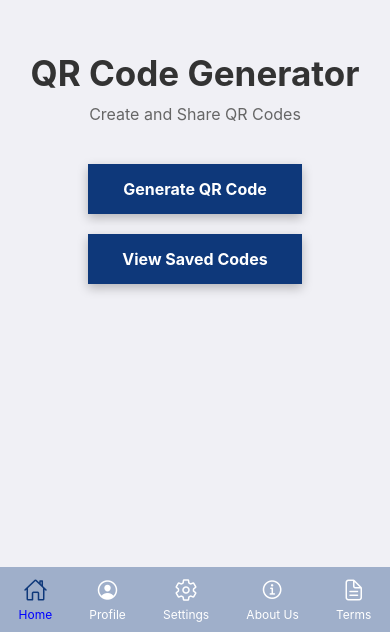
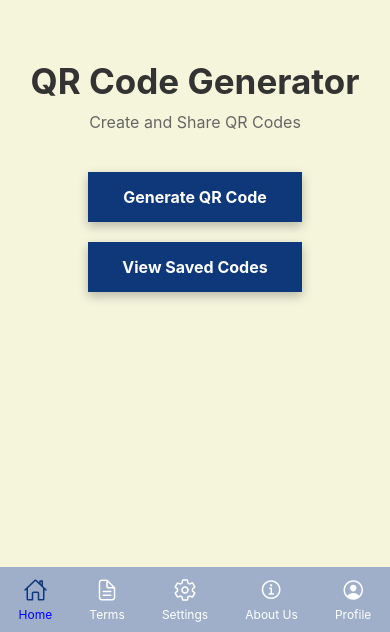
Before and after one commit to Altairian7/expo_qr_code_generator, a React Native app: screen / in a window 390 px wide. Shown: the part 212-844 px from the top of the page. Built offline with nearby package versions, Linux system fonts and the light colour scheme.

Commit message:
change bg color, used platform component, swaped profile and terms

```diff
--- a/App.js
+++ b/App.js
@@ -5,6 +5,7 @@ import {
   StyleSheet,
   TouchableOpacity,
   SafeAreaView,
+  Platform,
 } from "react-native";
 import { Ionicons } from "@expo/vector-icons"; // Ionicons for the icons in the bottom navbar
 
@@ -65,20 +66,20 @@ export default function App() {
 
         <TouchableOpacity
           style={styles.navItem}
-          onPress={() => setCurrentPage("Profile")}
+          onPress={() => setCurrentPage("Terms")}
         >
           <Ionicons
-            name="person-circle-outline"
+            name="document-text-outline"
             size={24}
-            color={currentPage === "Profile" ? "#0e387a" : "#fff"}
+            color={currentPage === "Terms" ? "#0e387a" : "#fff"}
           />
           <Text
             style={[
               styles.navText,
-              currentPage === "Profile" && styles.activeNavText,
+              currentPage === "Terms" && styles.activeNavText,
             ]}
           >
-            Profile
+            Terms
           </Text>
         </TouchableOpacity>
 
@@ -122,20 +123,20 @@ export default function App() {
 
         <TouchableOpacity
           style={styles.navItem}
-          onPress={() => setCurrentPage("Terms")}
+          onPress={() => setCurrentPage("Profile")}
         >
           <Ionicons
-            name="document-text-outline"
+            name="person-circle-outline"
             size={24}
-            color={currentPage === "Terms" ? "#0e387a" : "#fff"}
+            color={currentPage === "Profile" ? "#0e387a" : "#fff"}
           />
           <Text
             style={[
               styles.navText,
-              currentPage === "Terms" && styles.activeNavText,
+              currentPage === "Profile" && styles.activeNavText,
             ]}
           >
-            Terms
+            Profile
           </Text>
         </TouchableOpacity>
       </View>
@@ -146,7 +147,8 @@ export default function App() {
 const styles = StyleSheet.create({
   container: {
     flex: 1,
-    backgroundColor: "#f0f0f5",
+    backgroundColor: "beige",
+    paddingTop: Platform.OS === 'ios' ? 0 : 16,
   },
   mainContent: {
     flex: 1,
```
